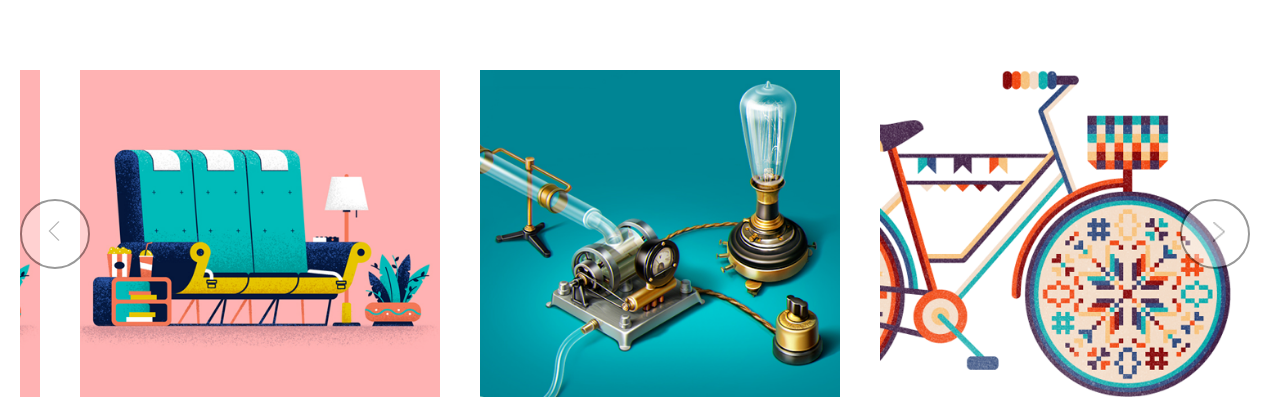
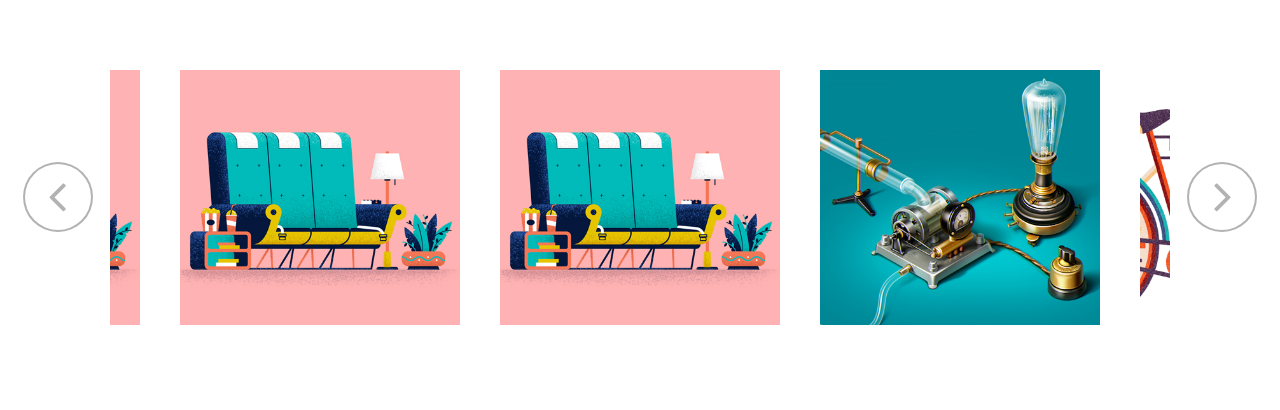
Before and after one commit to OlgaShved/dz-slider, a plain HTML site: page index.html in a window 1280 px wide. Shown: the part 390-800 px from the top of the page. Drawn offline with nearby package versions, Linux system fonts and the light colour scheme.

Commit message:
my-style-btn

```diff
--- a/css/main.css
+++ b/css/main.css
@@ -1,4 +1,39 @@
 @import url('https://fonts.googleapis.com/css?family=Poppins:400,600');
+
+
+@font-face {
+  font-family: 'icomoon';
+  src:  url('../fonts/icomoon.eot?m8f37x');
+  src:  url('../fonts/icomoon.eot?m8f37x#iefix') format('embedded-opentype'),
+    url('../fonts/icomoon.ttf?m8f37x') format('truetype'),
+    url('../fonts/icomoon.woff?m8f37x') format('woff'),
+    url('../fonts/icomoon.svg?m8f37x#icomoon') format('svg');
+  font-weight: normal;
+  font-style: normal;
+}
+
+[class^="icon-"], [class*=" icon-"] {
+  /* use !important to prevent issues with browser extensions that change fonts */
+  font-family: 'icomoon' !important;
+  speak: none;
+  font-style: normal;
+  font-weight: normal;
+  font-variant: normal;
+  text-transform: none;
+  line-height: 1;
+
+  /* Better Font Rendering =========== */
+  -webkit-font-smoothing: antialiased;
+  -moz-osx-font-smoothing: grayscale;
+}
+
+.icon-angle-left:before {
+  content: "\f104";
+}
+.icon-angle-right:before {
+  content: "\f105";
+}
+
 
 *, *:after, *:before {
     -webkit-box-sizing: border-box;
@@ -25,7 +60,7 @@ img{
 }
 
 .ba-container{
-	max-width: 1300px;
+	max-width: 1500px;
 	width: 100%;
 	margin: auto;
 	padding: 0 10px;
@@ -41,10 +76,11 @@ img{
 }
 
 .ba-slider {
-	max-width: 1300px;
+    position: relative;
+	max-width: 1500px;
 	width: 100%;
 	margin: 0 auto 130px;
-	padding: 0 10px;
+	padding: 0 100px;
 }
 
 h1 {
@@ -61,80 +97,51 @@ h3 {
 	line-height: 1.06;
 }
 
-.ba-slider div {
+.slide-show {
 	padding: 0 20px;
 	outline: none;
 }
 
+
 /* Arrows */
-.slick-prev, .slick-next {
-    font-size: 0;
+
+.ba-slider__prev,
+.ba-slider__next {
+    display: inline-block;
+    text-decoration: none;
+    font-size: 50px;
     z-index: 2;
-    line-height: 0;
+    line-height: 1;
     position: absolute;
     top: 50%;
     transform: translate(0, -50%);
-    display: block;
+    outline: none;
+}
+
+.prev--left {
+    left: 1%;
+}
+
+.next--right {
+    right: 1%;
+}
+
+.slide-btn {
+    background-color: rgba(255, 255, 255, 0.3);
+    border: 2px solid;
+    border-radius: 50%;
+    color: rgba(0, 0, 0, 0.3);
+    text-align: center;
     width: 70px;
     height: 70px;
-	padding: 0;
-
-    border-radius: 50%;
-    opacity: .4;
-    border: 2px solid #000;
     outline: none;
-    background: #fff;
-}
-
-.slick-prev:hover,
-.slick-prev:focus,
-.slick-next:hover,
-.slick-next:focus
-{
-    color: #000;
-    outline: none;
-    background: #fff;
-    cursor: pointer;
-	opacity: 0.6;
 }
 
 
-.slick-prev:before,
-.slick-next:before
-{
-    font-family: 'slick';
-    font-size: 20px;
-    line-height: 1;
-
-    opacity: .8;
-    color: white;
-
-    -webkit-font-smoothing: antialiased;
-    -moz-osx-font-smoothing: grayscale;
+.slide-btn:hover,
+.slide-btn:focus {
+    color: rgba(0, 0, 0, 0.5);
+    background-color: rgba(120, 255, 255, 0.5);
+    cursor: pointer;
+    outline: none;
 }
-
-.slick-prev {
-	float: left;
-	clear: both;
-}
-
-.slick-prev:before {
-    content: url('../img/Layers.png');
-    top: 20%;
-    left: 20%;
-}
-
-.slick-next {
-    right: 20px;
-}
-[dir='rtl'] .slick-next
-{
-    right: auto;
-    left: 20px;
-}
-
-.slick-next:before {
-    content: url('../img/LayerR.png');
-    top: 20%;
-    left: 20%;
-}
--- a/index.html
+++ b/index.html
@@ -29,7 +29,7 @@
 				</div> <!-- /.ba-text -->
 
 				<div class="ba-slider">
-					<div><img src="img/i-divan.png" alt="slide1"></div>
+					<div class="slide-show"><img src="img/i-divan.png" alt="slide1"></div>
 					<div class="slide-show"><img src="img/i-lampa.png" alt="slide2"></div>
 					<div class="slide-show"><img src="img/i-velosiped.png" alt="slide3"></div>
 					<div class="slide-show"><img src="img/i-mashina.png" alt="slide4"></div>
@@ -38,6 +38,16 @@
 					<div class="slide-show"><img src="img/i-lampa.png" alt="slide7"></div>
 					<div class="slide-show"><img src="img/i-divan.png" alt="slide8"></div>
 					<div class="slide-show"><img src="img/i-divan.png" alt="slide9"></div>
+
+
+
+
+						<a href="#" class="ba-slider__prev prev--left"><button type="button" class="slide-btn"><span class="icon-angle-left"></span></button></a>
+
+
+						<a href="#" class="ba-slider__next next--right"><button type="button" class="slide-btn"><span class="icon-angle-right"></span></button></a>
+
+
 
 				</div> <!-- /.ba-slider -->
 
--- a/js/main.js
+++ b/js/main.js
@@ -4,6 +4,10 @@ $(document).ready(function(){
 		slidesToScroll: 3,
 		speed: 100,
   		infinite:true,
+		centerMode:true,
+		slide: ".slide-show",
+		prevArrow: ".ba-slider__prev",
+		nextArrow: ".ba-slider__next",
   		responsive: [
   			{
   				breakpoint: 1024,
@@ -14,6 +18,10 @@ $(document).ready(function(){
 		  			infinite:true
   				}
   			}
-  		]
+  		] // на экране шириной менее 1024
 	});
+
+	$('.slide-btn').on('mouseleave', function(){
+		$(this).blur();
+	}); // убираем фокус, если мышку увели и не нажали в другом месте
 });
```
Also changed, not shown: fonts/icomoon.ttf (added), fonts/icomoon.woff (added), 2 other files.
